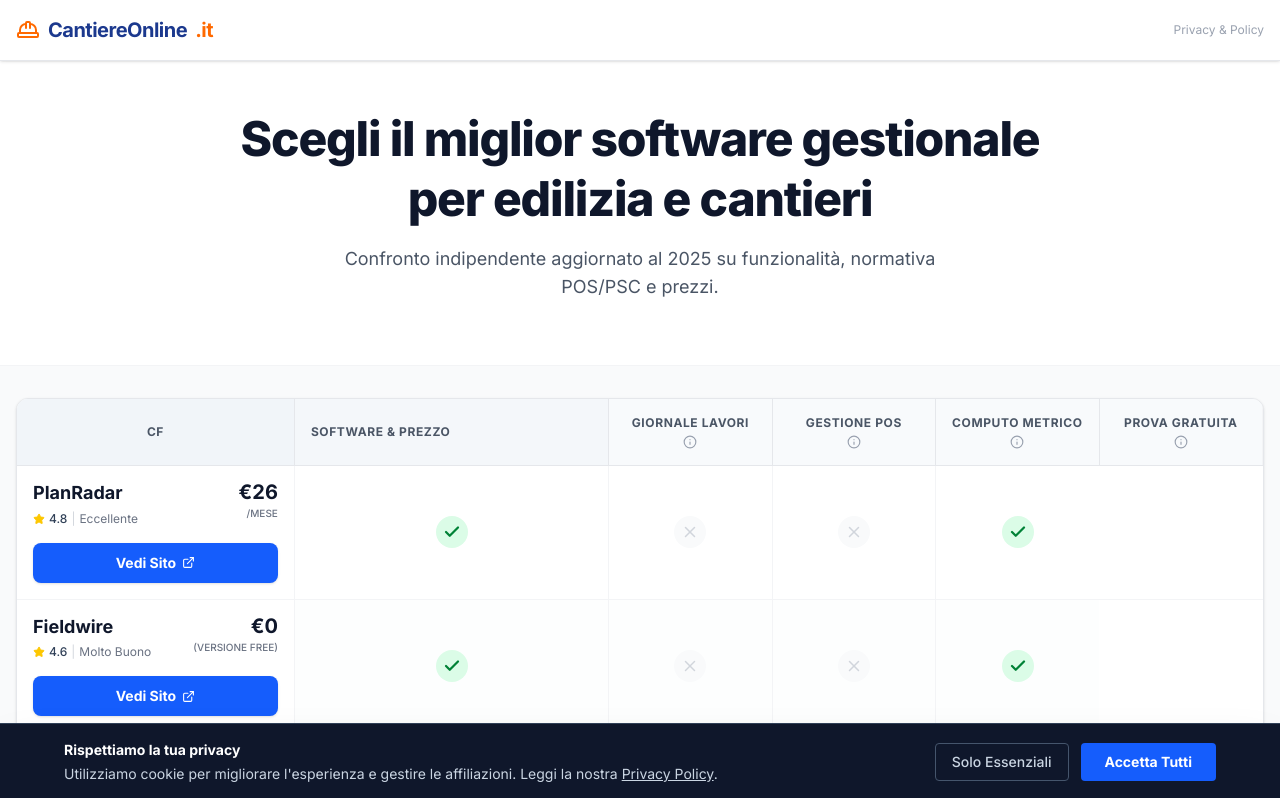
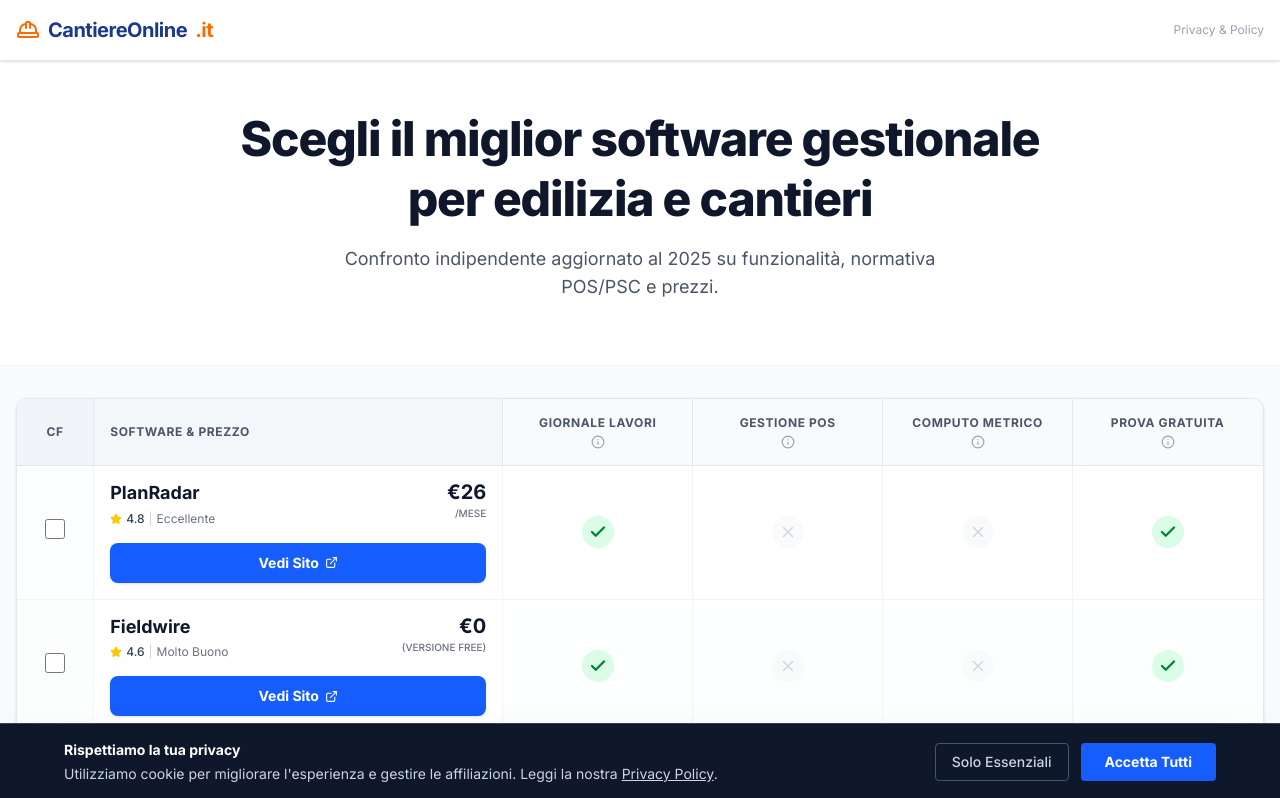
Before and after one commit to Mikymayk/cantiereonline, a Next.js app: page / in a window 1280 px wide. Shown: the top 798 px of the page. Built offline with nearby package versions, Linux system fonts and the light colour scheme.

Commit message:
revisione 5

```diff
--- a/app/page.tsx
+++ b/app/page.tsx
@@ -187,7 +187,7 @@
                 <thead>
                   <tr className="bg-slate-50 border-b border-gray-200 text-xs font-bold text-gray-600 uppercase tracking-wider divide-x divide-gray-200">
                     <th className="p-4 text-center w-12 bg-slate-100">CF</th>
-                    <th className="p-4 w-[250px] bg-slate-100/50">Software & Prezzo</th>
+                    <th className="p-4 w-[280px] bg-slate-100/50">Software & Prezzo</th>
 
                     {mainFeatures.map(feat => (
                       <th key={feat.id} className="p-4 text-center w-[130px] relative">
@@ -207,6 +207,16 @@
                 <tbody className="divide-y divide-gray-100">
                   {products.map((product, index) => (
                     <tr key={product.id} className={`hover:bg-blue-50/20 transition-colors divide-x divide-gray-100 ${index % 2 === 0 ? 'bg-white' : 'bg-gray-50/30'}`}>
+
+                      {/* CHECKBOX SELEZIONE */}
+                      <td className="p-4 text-center bg-slate-50/30">
+                        <input
+                          type="checkbox"
+                          checked={selectedIds.includes(product.id)}
+                          onChange={() => toggleSelection(product.id)}
+                          className="w-5 h-5 rounded border-gray-300 text-blue-600 focus:ring-blue-500 cursor-pointer"
+                        />
+                      </td>
 
                       {/* COLONNA 1: NOME + PREZZO + CTA */}
                       <td className="p-4 align-top bg-white">
```
Lines whose indentation alone changed are shown as unchanged.
